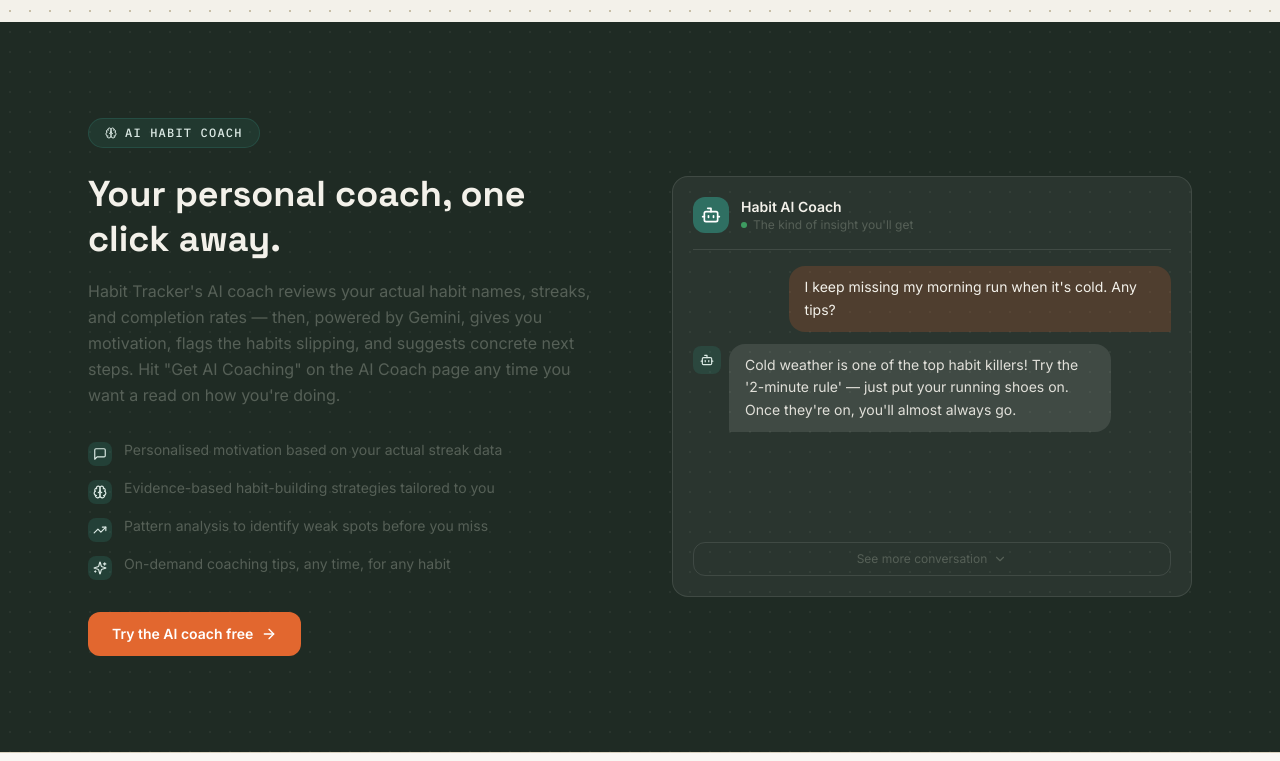
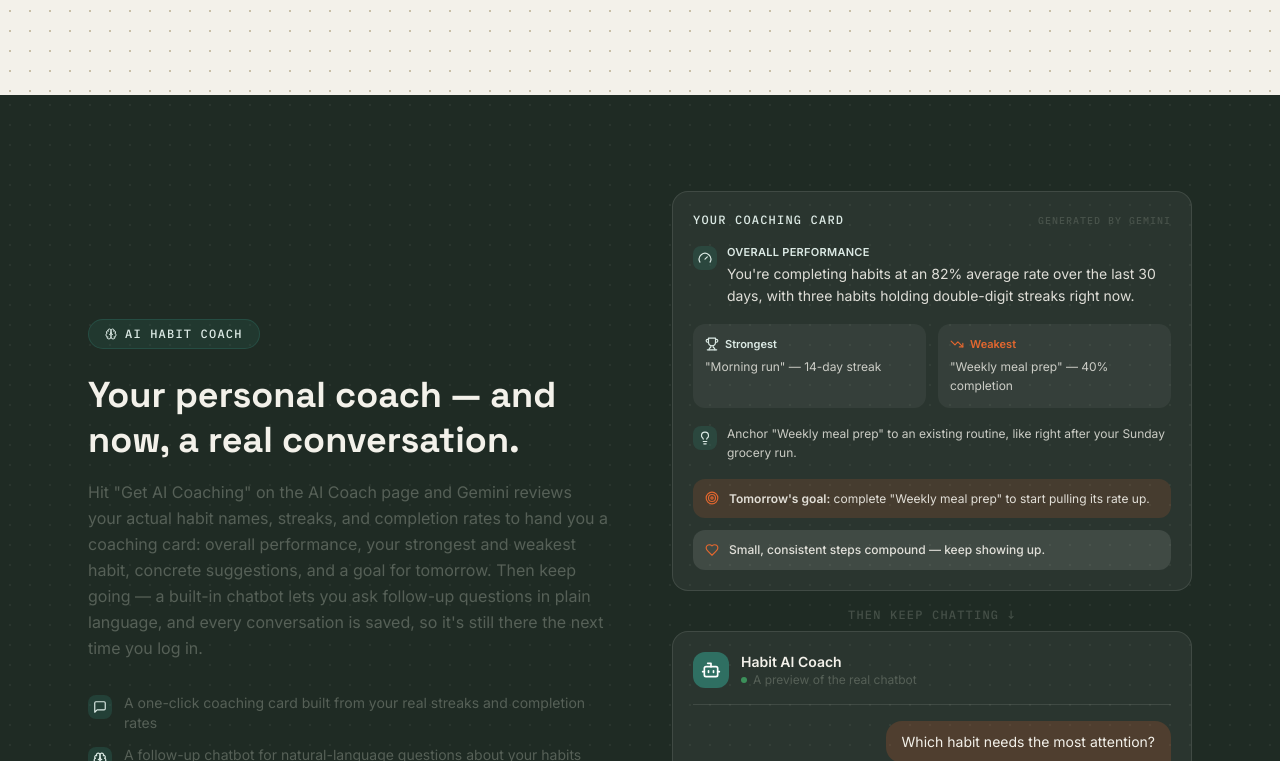
Before and after one commit to Karuna-Neupane/Habit_Tracker_App, a React (Vite) app in the folder Habit_Tracker_App/: page / in a window 1280 px wide. Shown: the part 2039-2800 px from the top of the page. Built offline with nearby package versions, Linux system fonts and the light colour scheme.

Commit message:
Updated Home Page

```diff
--- a/Habit_Tracker_App/src/pages/Home.jsx
+++ b/Habit_Tracker_App/src/pages/Home.jsx
@@ -3,6 +3,7 @@ import {
   CheckCircle2, Flame, BarChart2, Bot, Shield, Zap,
   Calendar, Target, TrendingUp, Star, ArrowRight,
   MessageSquare, Brain, Sparkles, Check, Smartphone, Lock, ChevronDown, Frown,
+  Gauge, Trophy, TrendingDown, Lightbulb, Heart,
 } from 'lucide-react'
 import { useEffect, useRef, useState } from 'react'
 import { useAuth } from '../context/AuthContext.jsx'
@@ -66,7 +67,7 @@ function HeroSection() {
         {/* Badge */}
         <div className="inline-flex items-center gap-2 rounded-full border border-pine/20 bg-pineSoft/60 px-4 py-1.5 text-xs font-mono uppercase tracking-widest text-pine mb-8">
           <span className="h-1.5 w-1.5 rounded-full bg-pine animate-pulse" />
-          Streaks, Calendar, Analytics &amp; AI Coaching
+          Streaks, Calendar, Analytics, AI Coaching &amp; Chat
           <Sparkles className="h-3 w-3" />
         </div>
 
@@ -85,7 +86,8 @@ function HeroSection() {
         <p className="mt-6 mx-auto max-w-2xl text-lg sm:text-xl text-inkSoft leading-relaxed">
           Habit Tracker helps you build and maintain positive daily routines by tracking habits,
           monitoring streaks, and visualising your progress across a full calendar and analytics
-          dashboard — with a real AI coach, powered by Gemini, to keep you going when motivation dips.
+          dashboard — with a real AI coach, powered by Gemini, that gives you a one-click coaching
+          card and a follow-up chat you can keep coming back to.
         </p>
 
         {/* CTAs */}
@@ -186,7 +188,7 @@ const FEATURES = [
   { icon: Zap,          title: 'Instant updates',        desc: 'Tick a habit and streak, calendar, and stats all update live — no page reloads, no waiting.',                           color: 'bg-emberSoft text-ember' },
   { icon: Target,       title: 'Search, filter & sort',  desc: 'Find any habit fast on the My Habits page — search by name, filter daily/weekly, and sort six different ways.',           color: 'bg-pineSoft text-pine'  },
   { icon: TrendingUp,   title: 'Achievements & heatmap', desc: 'Earn streak and consistency badges automatically, and see months of activity at a glance in a GitHub-style heatmap.',      color: 'bg-emberSoft text-ember' },
-  { icon: Bot,          title: 'AI coaching',            desc: 'A Gemini-powered coach reviews your streaks and completion rates to give you motivation, weak spots, and a weekly goal — one click away.', color: 'bg-pineSoft text-pine'  },
+  { icon: Bot,          title: 'AI coaching & chat',      desc: 'Get a one-click Gemini coaching card — overall performance, strongest/weakest habit, suggestions, and a goal for tomorrow — then keep asking follow-up questions in a persistent chat that remembers past conversations.', color: 'bg-pineSoft text-pine'  },
 ]
 
 function FeaturesSection() {
@@ -218,8 +220,8 @@ function FeaturesSection() {
 
 // ─── AI Coach ─────────────────────────────────────────────────────────────────
 const CHAT = [
-  { role: 'user', text: "I keep missing my morning run when it's cold. Any tips?" },
-  { role: 'ai',   text: "Cold weather is one of the top habit killers! Try the '2-minute rule' — just put your running shoes on. Once they're on, you'll almost always go." },
+  { role: 'user', text: "Which habit needs the most attention?" },
+  { role: 'ai',   text: "Your weekly meal prep is at 40% completion over the last 30 days — well behind Morning run and Read 20 mins. Want a way to make it stick?" },
   { role: 'user', text: "I've broken my streak 3 days in a row now", icon: Frown },
   { role: 'ai',   text: "A broken streak isn't failure — it's data. You went 11 days before this gap. Let's talk about what changed and build a buffer strategy." },
   { role: 'user', text: "What's a good habit to pair with reading?" },
@@ -242,20 +244,22 @@ function AICoachSection() {
               AI Habit Coach
             </div>
             <h2 className="font-display text-4xl font-bold text-paper leading-tight">
-              Your personal coach, one click away.
+              Your personal coach — and now, a real conversation.
             </h2>
             <p className="mt-4 text-inkSoft leading-relaxed">
-              Habit Tracker's AI coach reviews your actual habit names, streaks, and completion
-              rates — then, powered by Gemini, gives you motivation, flags the habits slipping,
-              and suggests concrete next steps. Hit "Get AI Coaching" on the AI Coach page any
-              time you want a read on how you're doing.
+              Hit "Get AI Coaching" on the AI Coach page and Gemini reviews your actual habit
+              names, streaks, and completion rates to hand you a coaching card: overall
+              performance, your strongest and weakest habit, concrete suggestions, and a goal for
+              tomorrow. Then keep going — a built-in chatbot lets you ask follow-up questions in
+              plain language, and every conversation is saved, so it's still there the next time
+              you log in.
             </p>
             <ul className="mt-8 space-y-3">
               {[
-                { icon: MessageSquare, text: 'Personalised motivation based on your actual streak data'        },
-                { icon: Brain,         text: 'Evidence-based habit-building strategies tailored to you'        },
-                { icon: TrendingUp,    text: 'Pattern analysis to identify weak spots before you miss'         },
-                { icon: Sparkles,      text: 'On-demand coaching tips, any time, for any habit'               },
+                { icon: MessageSquare, text: 'A one-click coaching card built from your real streaks and completion rates'  },
+                { icon: Brain,         text: 'A follow-up chatbot for natural-language questions about your habits'         },
+                { icon: TrendingUp,    text: 'Grounded only in your real data — it never invents a stat or a streak'         },
+                { icon: Sparkles,      text: 'Conversation history is saved, so it survives a refresh or logging back in'    },
               ].map(({ icon: Icon, text }) => (
                 <li key={text} className="flex items-start gap-3">
                   <div className="mt-0.5 flex h-6 w-6 shrink-0 items-center justify-center rounded-lg bg-pine/30">
@@ -271,9 +275,72 @@ function AICoachSection() {
             </Link>
           </div>
 
-          {/* Mock chat — illustrates the kind of insight the coach gives.
-              The real feature (AI Coach page) is one click, not a live chat. */}
-          <div className="rounded-2xl border border-white/10 bg-white/5 p-5">
+          {/* Illustrative preview of the AI Coach page — the real coaching card
+              (six sections, generated by Gemini) plus the follow-up chatbot below it. */}
+          <div>
+            <div className="rounded-2xl border border-white/10 bg-white/5 p-5 mb-4">
+              <div className="flex items-center justify-between mb-4">
+                <span className="text-xs font-mono uppercase tracking-widest text-pineSoft">Your coaching card</span>
+                <span className="text-[10px] font-mono uppercase tracking-widest text-inkSoft/70">Generated by Gemini</span>
+              </div>
+
+              <div className="flex items-start gap-2.5 mb-4">
+                <div className="mt-0.5 flex h-6 w-6 shrink-0 items-center justify-center rounded-lg bg-pine/30">
+                  <Gauge className="h-3.5 w-3.5 text-pineSoft" />
+                </div>
+                <div>
+                  <p className="text-[11px] font-semibold uppercase tracking-wide text-pineSoft">Overall Performance</p>
+                  <p className="mt-0.5 text-sm text-paper/90 leading-relaxed">
+                    You're completing habits at an 82% average rate over the last 30 days, with three
+                    habits holding double-digit streaks right now.
+                  </p>
+                </div>
+              </div>
+
+              <div className="grid grid-cols-2 gap-3 mb-4">
+                <div className="rounded-xl bg-white/5 p-3">
+                  <div className="mb-1 flex items-center gap-1.5">
+                    <Trophy className="h-3.5 w-3.5 text-pineSoft" />
+                    <span className="text-[11px] font-semibold text-pineSoft">Strongest</span>
+                  </div>
+                  <p className="text-xs text-paper/80 leading-relaxed">"Morning run" — 14-day streak</p>
+                </div>
+                <div className="rounded-xl bg-white/5 p-3">
+                  <div className="mb-1 flex items-center gap-1.5">
+                    <TrendingDown className="h-3.5 w-3.5 text-ember" />
+                    <span className="text-[11px] font-semibold text-ember">Weakest</span>
+                  </div>
+                  <p className="text-xs text-paper/80 leading-relaxed">"Weekly meal prep" — 40% completion</p>
+                </div>
+              </div>
+
+              <div className="flex items-start gap-2.5 mb-4">
+                <div className="mt-0.5 flex h-6 w-6 shrink-0 items-center justify-center rounded-lg bg-pine/30">
+                  <Lightbulb className="h-3.5 w-3.5 text-pineSoft" />
+                </div>
+                <p className="text-xs text-paper/80 leading-relaxed">
+                  Anchor "Weekly meal prep" to an existing routine, like right after your Sunday grocery run.
+                </p>
+              </div>
+
+              <div className="flex items-center gap-2.5 mb-3 rounded-xl bg-ember/15 px-3 py-2.5">
+                <Target className="h-3.5 w-3.5 shrink-0 text-ember" />
+                <p className="text-xs text-paper/90 leading-relaxed">
+                  <span className="font-semibold">Tomorrow's goal:</span> complete "Weekly meal prep" to start pulling its rate up.
+                </p>
+              </div>
+
+              <div className="flex items-center gap-2.5 rounded-xl bg-white/10 px-3 py-2.5">
+                <Heart className="h-3.5 w-3.5 shrink-0 text-ember" />
+                <p className="text-xs font-medium text-paper/90 leading-relaxed">
+                  Small, consistent steps compound — keep showing up.
+                </p>
+              </div>
+            </div>
+
+            <p className="mb-2 text-center text-xs font-mono uppercase tracking-widest text-inkSoft/70">then keep chatting ↓</p>
+
+            <div className="rounded-2xl border border-white/10 bg-white/5 p-5">
             <div className="flex items-center justify-between pb-4 border-b border-white/10 mb-4">
               <div className="flex items-center gap-3">
                 <div className="flex h-9 w-9 items-center justify-center rounded-xl bg-pine text-white">
@@ -283,7 +350,7 @@ function AICoachSection() {
                   <p className="text-sm font-semibold text-paper">Habit AI Coach</p>
                   <div className="flex items-center gap-1.5">
                     <span className="h-1.5 w-1.5 rounded-full bg-green-400 animate-pulse" />
-                    <span className="text-xs text-inkSoft">The kind of insight you'll get</span>
+                    <span className="text-xs text-inkSoft">A preview of the real chatbot</span>
                   </div>
                 </div>
               </div>
@@ -316,13 +383,14 @@ function AICoachSection() {
             ) : (
               <div className="mt-4 flex gap-2">
                 <div className="flex-1 rounded-xl border border-white/10 bg-white/5 px-4 py-2 text-sm text-inkSoft">
-                  Get AI Coaching — one click, real analysis
+                  Saved automatically — pick up this chat any time
                 </div>
                 <div className="rounded-xl bg-pine px-3 py-2 text-white flex items-center">
                   <ArrowRight className="h-4 w-4" />
                 </div>
               </div>
             )}
+            </div>
           </div>
         </div>
       </div>
@@ -393,7 +461,7 @@ const STEPS = [
   { num: '01', icon: Shield,       title: 'Create your account',  desc: 'Sign up in seconds with your name, email, and password. Your data is private and secure from day one.'                                                },
   { num: '02', icon: Target,       title: 'Add your habits',      desc: "Give each habit a clear name and choose daily or weekly. Start with 2–3 habits for best results."                                                    },
   { num: '03', icon: CheckCircle2, title: 'Check in every day',   desc: 'Tap the tick button each day you complete a habit. Watch your streak counter grow and your 7-day strip fill up.'                                    },
-  { num: '04', icon: Bot,          title: 'Get coached by AI',    desc: "Head to the AI Coach page and hit \"Get AI Coaching\" any time — it reviews your real streaks and gives you motivation and a weekly goal."   },
+  { num: '04', icon: Bot,          title: 'Get coached by AI',    desc: "Head to the AI Coach page and hit \"Get AI Coaching\" any time — then ask the chatbot follow-up questions and pick up right where you left off next time."   },
   { num: '05', icon: BarChart2,    title: 'Review your progress', desc: 'Visit the Analytics page to see 30-day completion rates, your longest streaks, and an overall picture of consistency.'                                },
 ]
 
```
